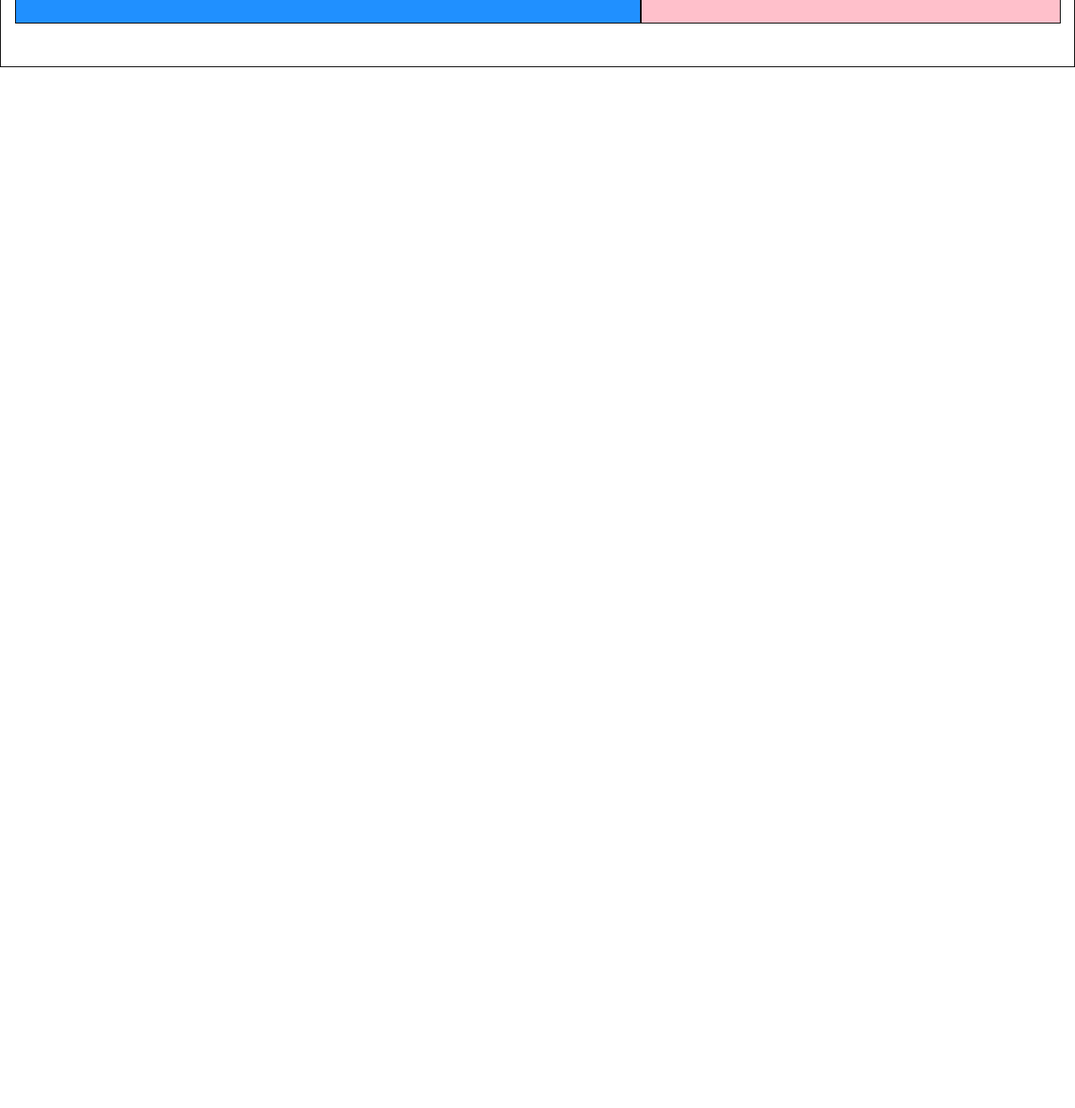
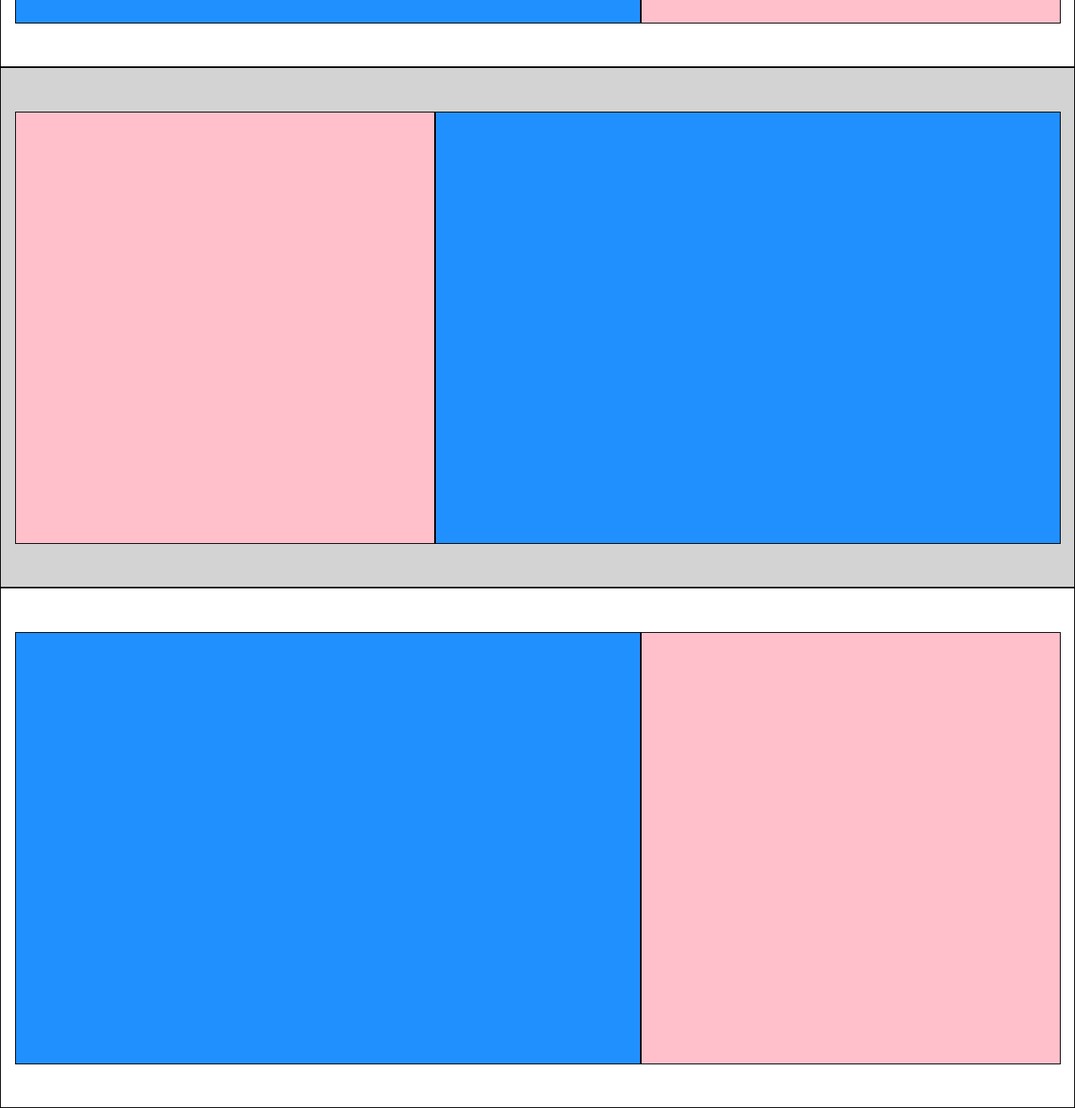
Before and after one commit to marroccuandrea/htmlcss-struttura-discord, a plain HTML site: page index.html in a window 1280 px wide. Shown: the part 1140-2460 px from the top of the page at 84% size. Before the commit the page ends 1220 px from the top, so only its background shows below. Drawn offline with Linux system fonts and the light colour scheme.

Commit message:
[add] 3 container azzurro-rosa

```diff
--- a/css/style.css
+++ b/css/style.css
@@ -95,11 +95,19 @@ nav ul li a{
     margin: 0 auto;
 }
 
-.bianco1{
+.bianco{
     display: flex;
     flex-wrap: wrap;
     height: 620px;
     background-color: white;
+    justify-content: center;
+    align-content: center;
+}
+.grigio{
+    display: flex;
+    flex-wrap: wrap;
+    height: 620px;
+    background-color: #D3D3D3;
     justify-content: center;
     align-content: center;
 }
--- a/index.html
+++ b/index.html
@@ -42,7 +42,15 @@
             <div class="container-jumbo"></div>
         </div>
 
-        <div class="bianco1 debug">
+        <div class="bianco debug">
+            <div class="container1 debug"></div>
+            <div class="container2 debug"></div>
+        </div>
+        <div class="grigio debug">
+            <div class="container2 debug"></div>
+            <div class="container1 debug"></div>
+        </div>
+        <div class="bianco debug">
             <div class="container1 debug"></div>
             <div class="container2 debug"></div>
         </div>
```
